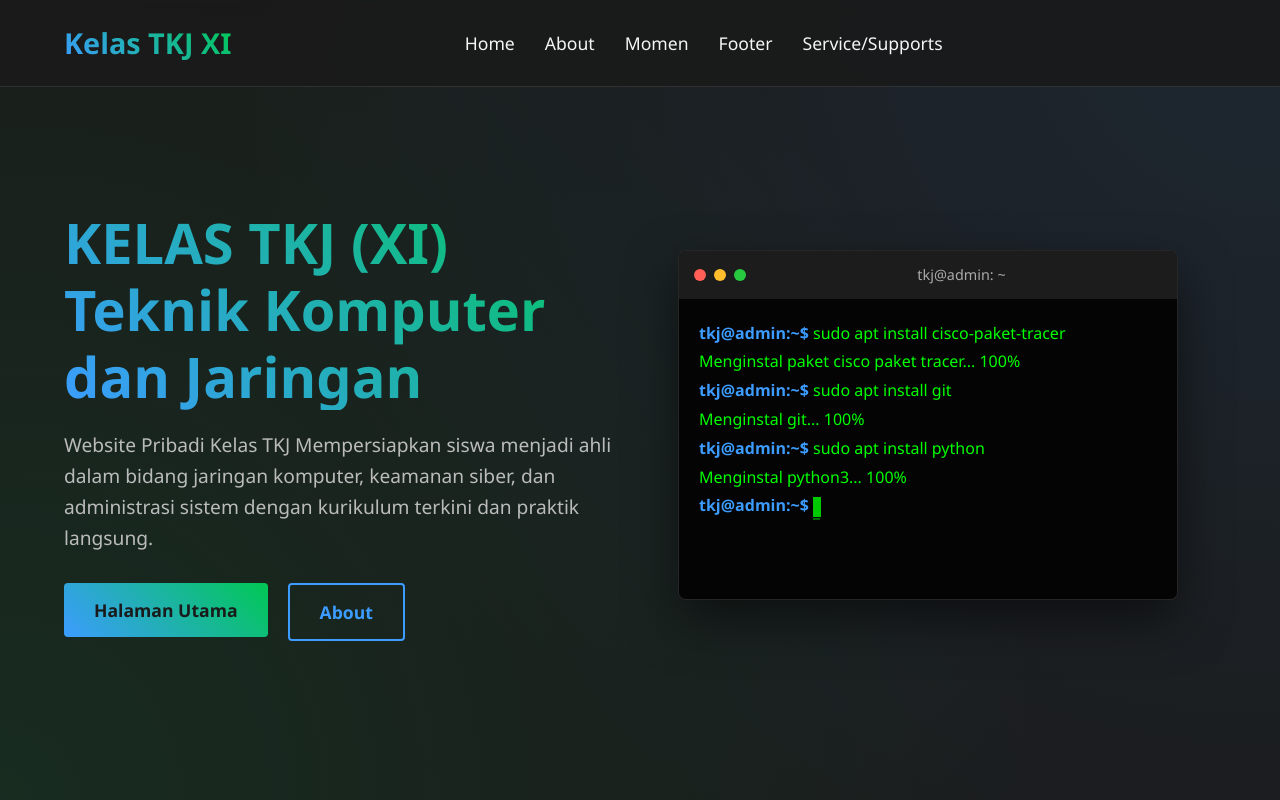
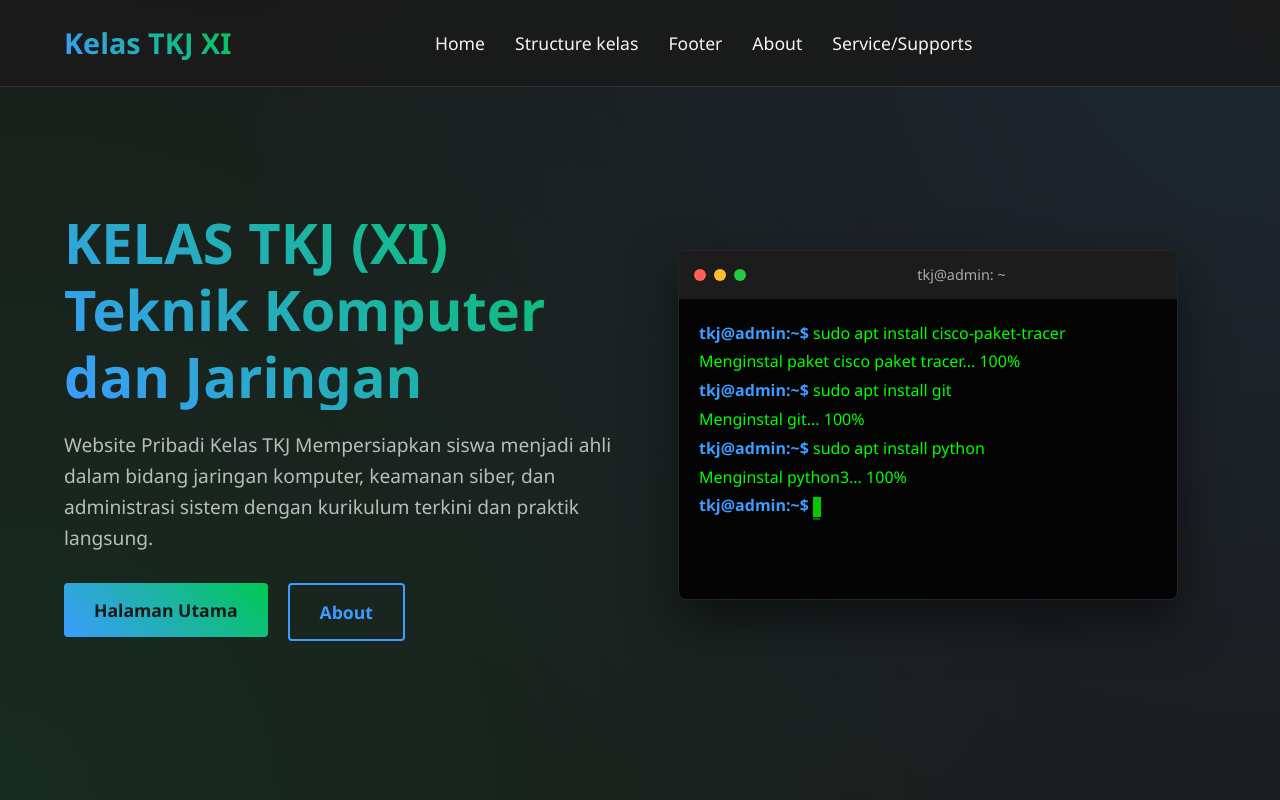
Before and after one commit to daykiller-viann/TKJ, a plain HTML site: page index.html in a window 1280 px wide. Shown: the top 800 px of the page. Drawn offline with Linux system fonts and the light colour scheme.

Commit message:
Update index.html

```diff
--- a/index.html
+++ b/index.html
@@ -20,9 +20,11 @@
       <nav>
         <ul>
           <li class="home"><a href="Hutama.html">Home</a></li>
-          <li class="about"><a href="">About</a></li>
-          <li class="praktikum"><a href="#halaman1">Momen</a></li>
-          <li class="galeri"><a href="#">Footer</a></li>
+          <li class="pakrtikum">
+            <a href="Structurekelas.html">Structure kelas</a>
+          </li>
+          <li class="galeri"><a href=".footer-bottom">Footer</a></li>
+          <li class="about"><a href="About.html">About</a></li>
           <li class="service"><a href="#">Service/Supports</a></li>
         </ul>
       </nav>
```
